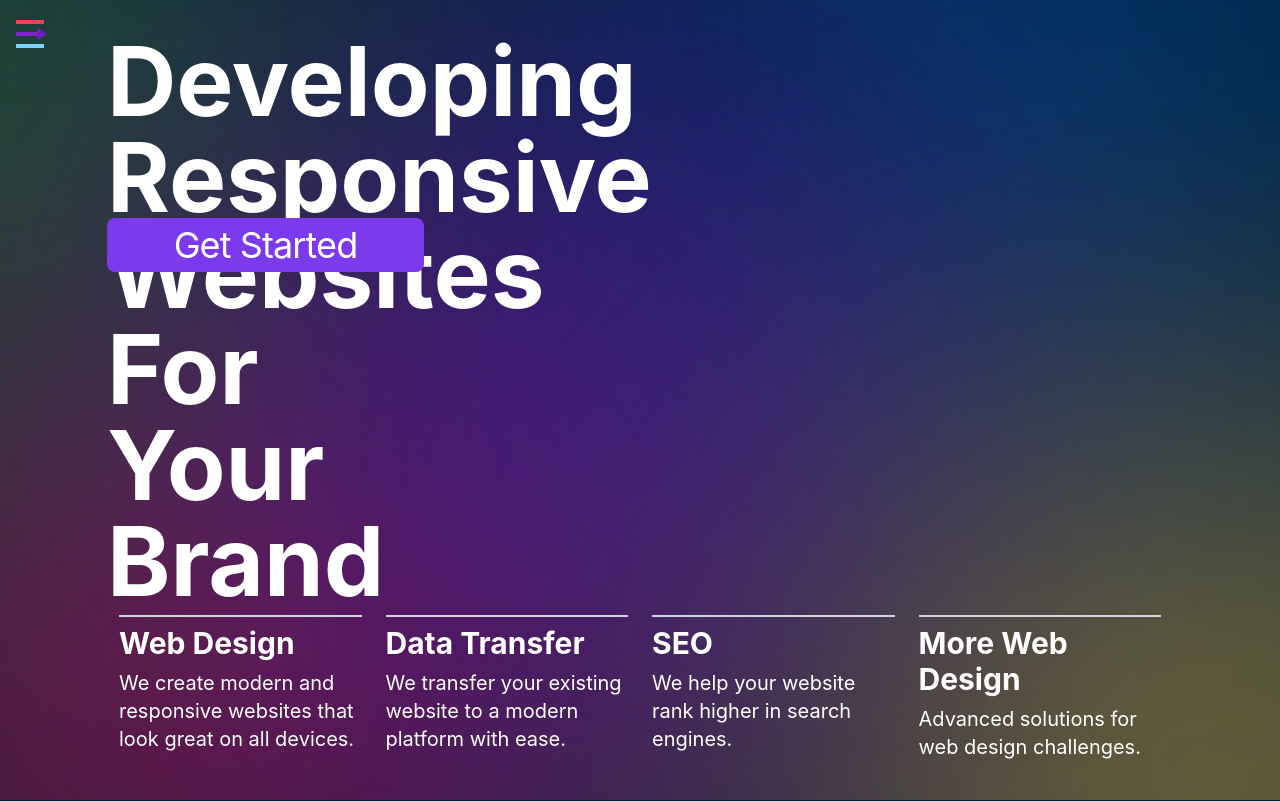
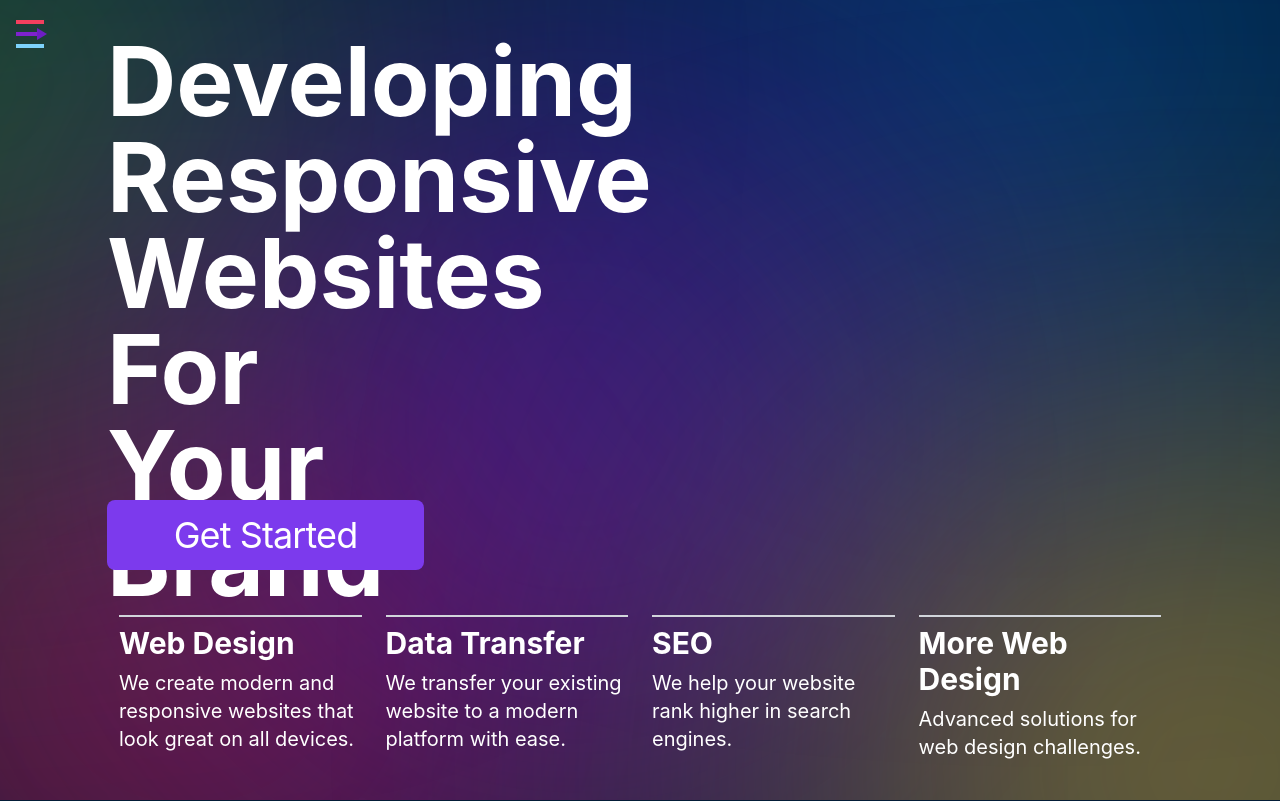
Before and after one commit to infinitepixel-dev/InfinitePixel-Main, a React (Vite) app: page / in a window 1280 px wide. Built offline with nearby package versions, Linux system fonts and the light colour scheme; grey boxes are pictures that could not be loaded.

Commit message:
minor media query changes to xl

```diff
--- a/src/components/pages/heroPage.jsx
+++ b/src/components/pages/heroPage.jsx
@@ -193,7 +193,7 @@ function HeroPage() {
         {/* Uses self-start and self-end to align within the cells*/}
         <a
           href="#paymentInformation"
-          className="self-center col-start-2 col-end-8 row-start-4 text-4xl leading-normal tracking-tight text-center duration-700 rounded-lg xs:col-span-5 xs:row-start-3 xs:mt-12 lg:row-start-3 xl:row-start-2 xl:mt-48 xl:col-start-2 xl:col-span-3 text-slate-150 bg-violet-600 md:text-2x1 hover:bg-violet-700"
+          className="self-center col-start-2 col-end-8 row-start-4 text-4xl leading-normal tracking-tight text-center duration-700 rounded-lg xl:mb-20 xs:col-span-5 xl:p-2 xs:row-start-3 xs:mt-12 lg:row-start-3 xl:row-start-6 xl: xl:col-start-2 xl:col-span-3 text-slate-150 bg-violet-600 md:text-2x1 hover:bg-violet-700"
         >
           Get Started
         </a>
```
